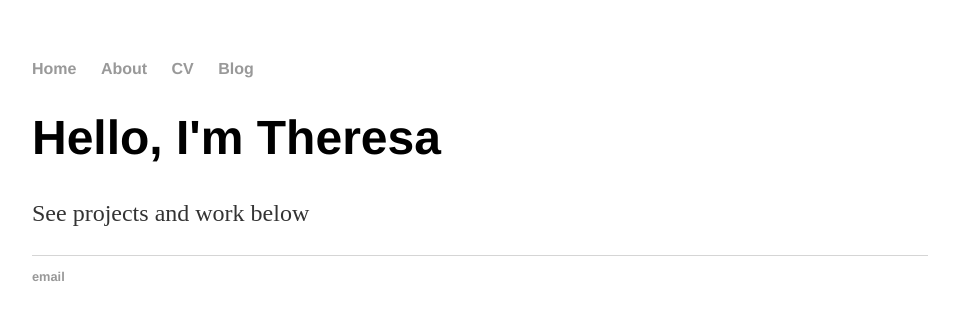
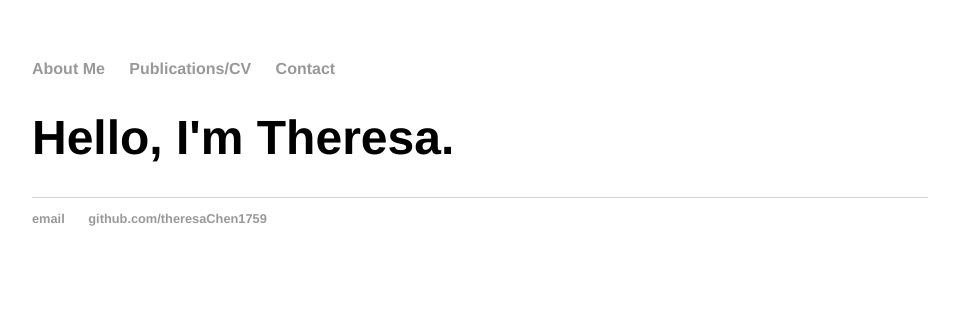
Before and after one commit to theresaChen1759/1theresaChen1759.github.io, a Jekyll site: the page index.html, which Jekyll copies as it is, in a window 1280 px wide. Shown: the top 320 px of the page, without its empty margins (160-1119 px from the left). Built offline with Jekyll 4.4.1, drawn with Linux system fonts in a browser that asks for light colours.

Commit message:
updating email and github

```diff
--- a/index.html
+++ b/index.html
@@ -1,28 +1,27 @@
 <!DOCTYPE html>
 <html>
 	<head>
-		<title>Theresa Chen</title>
+		<title>Theresa Chen Website</title>
 		<!-- link to main stylesheet -->
 		<link rel="stylesheet" type="text/css" href="/css/main.css">
 	</head>
 	<body>
 		<nav>
     		<ul>
-        		<li><a href="/">Home</a></li>
-	        	<li><a href="/about">About</a></li>
-        		<li><a href="/cv">CV</a></li>
-        		<li><a href="/blog">Blog</a></li>
-    		</ul>
+				<li><a href="/">About Me</a></li>
+				<li><a href="/about">Publications/CV</a></li>
+				<li><a href="/blog">Contact</a></li>
+			</ul>
 		</nav>
 		<div class="container">
     		<div class="blurb">
-        		<h1>Hello, I'm Theresa</h1>
-				<p>See projects and work below</a></p>
+        		<h1>Hello, I'm Theresa.</h1>
     		</div><!-- /.blurb -->
 		</div><!-- /.container -->
 		<footer>
     		<ul>
-			<li><a href="mailto:chent4@carleton.edu">email</a></li>
+				<li><a href="mailto:chent4@carleton.edu">email</a></li>
+				<li><a href="https://github.com/theresaChen1759">github.com/theresaChen1759</a></li>
 			</ul>
 		</footer>
 	</body>
```
Also changed, not shown: _layouts/default.html (+5 -6 lines).
